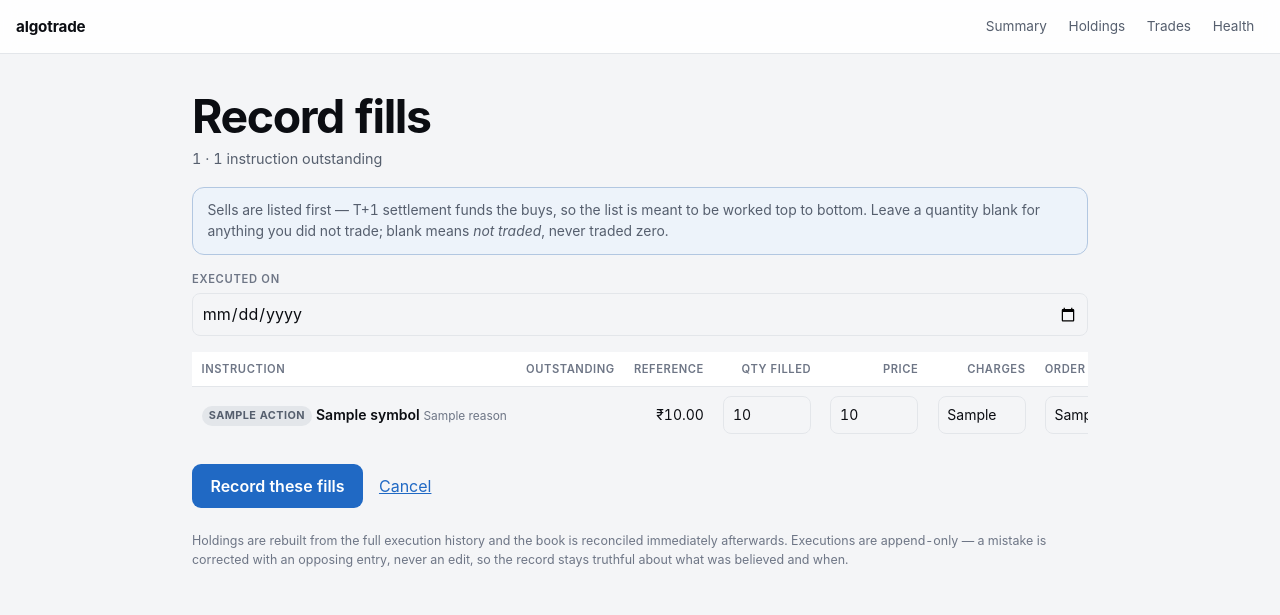
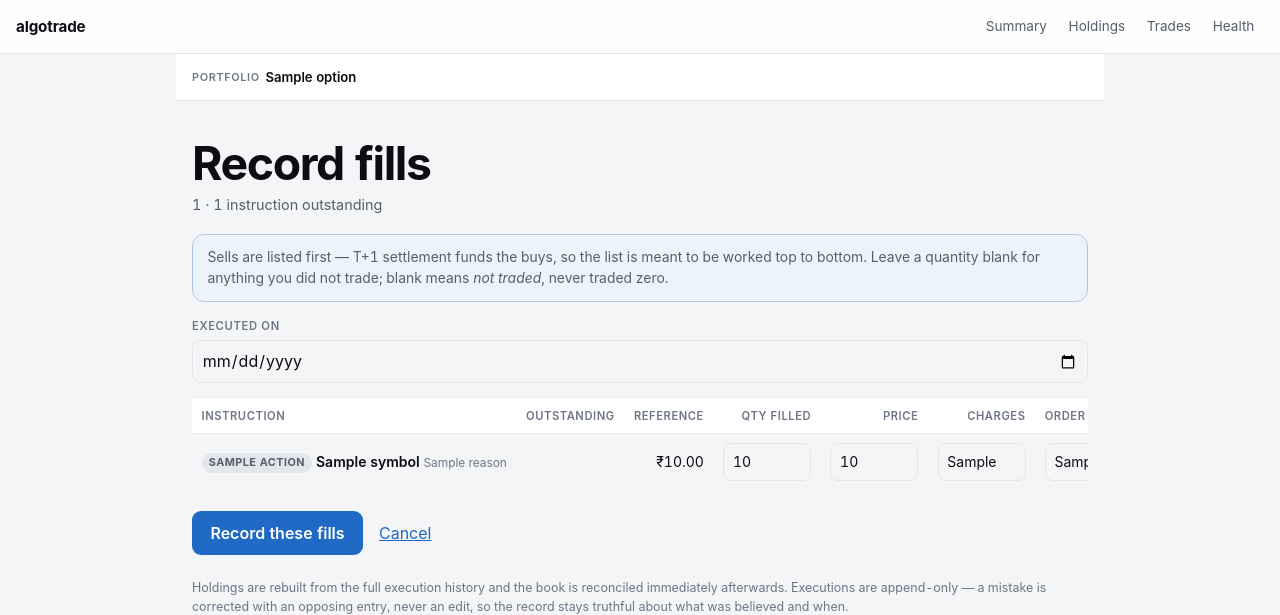
Before and after one commit to akashdnb/algotrade, a FastAPI app: template dashboard/app/templates/record.html in a window 1280 px wide. Shown: the top 615 px of the page. Run offline with FastAPI, Linux system fonts and the light colour scheme; the template is opened without the code that fills it: most values are stand-ins (such as "Sample title", 1, 10 or a date in 2020).

Commit message:
fix(dashboard): always name the active portfolio; add dev.sh
The picker was hidden when only one portfolio existed, on the reasoning that a
control which cannot change anything is furniture. That was wrong in practice:
with it hidden there was no way to tell WHICH book a page was showing except
by reading the footer, and the first question asked on seeing it was "where is
the portfolio switcher?". It now always names the active portfolio -- as a
plain label with one, as links with more -- so the difference between "this is
the book" and "you can change the book" is visible.

Also adds dashboard/dev.sh, because moving the entrypoint to api/index.py for
Vercel broke the documented `cd dashboard && uvicorn api.index:app` and the
failure is an unhelpful ModuleNotFoundError. The script works from any
directory and scopes --reload-dir to the three code directories: without that
uvicorn watches the repo root and StatReload polls the 1.9 GB in data/ every
cycle.

72 tests.

Co-Authored-By: Claude Opus 5 (1M context) <noreply@anthropic.com>
Claude-Session: https://claude.ai/code/session_01WRnzju5bHsPNeBrUrmbvXi

```diff
--- a/dashboard/app/templates/base.html
+++ b/dashboard/app/templates/base.html
@@ -24,16 +24,24 @@
   </div>
 </nav>
 
-{# A picker for a single portfolio is furniture, not a control. #}
-{% if selection and selection.many %}
+{# Always shown, even with one portfolio. It was hidden when there was
+   nothing to switch to, which meant you could not tell WHICH book you were
+   looking at without reading the footer. With one it is a label; with more it
+   is a control, and the difference is visible. #}
+{% if selection and selection.options %}
 <div class="picker">
+  <span class="picker-label">Portfolio</span>
   {% for option in selection.options %}
+    {% if selection.many %}
   <a href="?portfolio={{ option._id }}"
      class="{{ 'on' if option._id == selection.active }}"
      title="{{ option._id }}">
     {{ option.label or option._id }}
     {% if option.status != 'active' %}<span class="tag">{{ option.status }}</span>{% endif %}
   </a>
+    {% else %}
+  <span class="only" title="{{ option._id }}">{{ option.label or option._id }}</span>
+    {% endif %}
   {% endfor %}
 </div>
 {% endif %}
--- a/dashboard/static/style.css
+++ b/dashboard/static/style.css
@@ -333,3 +333,11 @@ button.primary:hover, a.primary:hover { filter: brightness(1.08); }
   color: var(--ink); font-weight: 620; border-color: var(--accent);
   background: color-mix(in srgb, var(--accent) 8%, transparent);
 }
+.picker-label {
+  color: var(--ink-3); font-size: .68rem; text-transform: uppercase;
+  letter-spacing: .06em; font-weight: 600; align-self: center; flex: none;
+}
+.picker .only {
+  color: var(--ink); font-weight: 620; font-size: .82rem;
+  padding: .25rem 0; white-space: nowrap;
+}
```
Also changed, not shown: dashboard/tests/test_dashboard.py (+13 -3 lines), dashboard/README.md, 1 other file.
